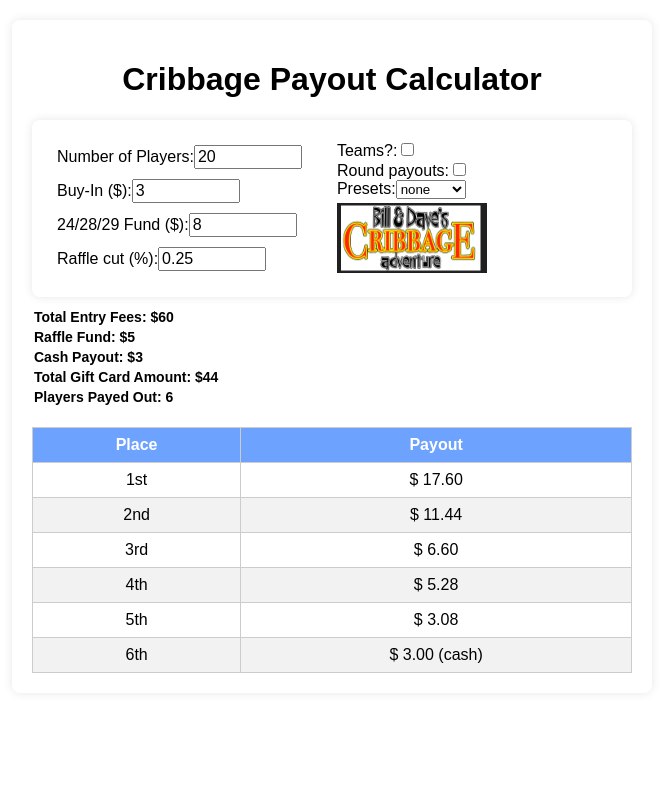
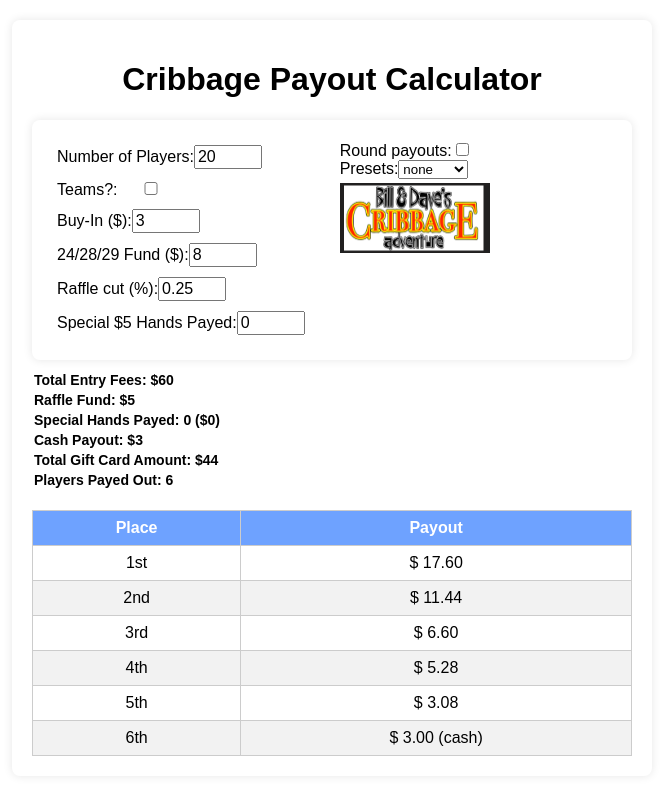
Before and after one commit to DaveBernstein/cribbage-payout-calculator, a React app: page / in a window 1280 px wide. Shown: the top 794 px of the page, without its empty margins (308-971 px from the left). Built offline with nearby package versions, Linux system fonts and the light colour scheme.

Commit message:
special hand payouts

```diff
--- a/src/App.css
+++ b/src/App.css
@@ -59,7 +59,7 @@
     padding: 5px;
   }
   input {
-    width: 100px;
+    width: 60px;
     font-size: 16px;
   }
 }
--- a/src/App.js
+++ b/src/App.js
@@ -5,16 +5,17 @@ import PayoutGrid from "./PayoutGrid";
 function App() {
   const [numberOfPlayers, setNumberOfPlayers] = useState(20);
   const [buyIn, setBuyIn] = useState(3);
-  // const [cashPayout, setCashPayout] = useState(3);
   const [fund28, setFund28] = useState(8);
   const [rafflePct, setRafflePct] = useState(0.25);
   const [presetDay, setPresetDay] = useState("none");
   const [roundPayouts, setRoundPayouts] = useState(false);
   const [teamsMode, setTeamsMode] = useState(false);
+  const [specialHandCount, setSpecialHandCount] = useState(0);
 
   const MAX_PAYS = 12;
   const MIN_PAYS = 3;
   const TEAM_SIZE = 2;
+  const SPECIAL_HAND_PAY = 5;
 
   const handleChangeNumberOfPlayers = (event) => {
     setNumberOfPlayers(Number(event.target.valueAsNumber));
@@ -22,7 +23,6 @@ function App() {
 
   const handleChangeBuyIn = (event) => {
     setBuyIn(Number(event.target.valueAsNumber));
-    // setCashPayout(Number(event.target.valueAsNumber));
   };
 
   const handleChangeFund28 = (event) => {
@@ -40,6 +40,11 @@ function App() {
   const handleChangeTeamsMode = (event) => {
     setTeamsMode(event.target.checked);
   };
+
+  const handleChangeSpecialHandCount = (event) => {
+    setSpecialHandCount(Number(event.target.valueAsNumber));
+  };
+
   const handleChangePresetDay = (event) => {
     setPresetDay(event.target.value);
     if (event.target.value === "friday") {
@@ -51,13 +56,6 @@ function App() {
       setRafflePct(0.2);
     }
   };
-
-  // const getNumberOfPayedPlayers = useCallback(() => {
-  //   return Math.max(
-  //     Math.min(Math.floor(numberOfPlayers / 4) + 1, MAX_PAYS),
-  //     MIN_PAYS
-  //   );
-  // }, [numberOfPlayers]);
 
   const getNumberOfPayedSides = useCallback(() => {
     let payedPlayers = Math.max(
@@ -74,7 +72,9 @@ function App() {
   const totalEntryFees = numberOfPlayers * buyIn;
   const raffleFund = Math.round(numberOfPlayers * rafflePct);
   const cashPayout = teamsMode ? buyIn * TEAM_SIZE : buyIn;
-  const totalGiftCardAmount = totalEntryFees - cashPayout - raffleFund - fund28;
+  const specialHandPayout = specialHandCount * SPECIAL_HAND_PAY;
+  const totalGiftCardAmount =
+    totalEntryFees - cashPayout - raffleFund - fund28 - specialHandPayout;
 
   return (
     <div className="App">
@@ -92,6 +92,14 @@ function App() {
                 max={51}
                 min={6}
               />
+            </label>
+            <label>
+              Teams?:
+              <input
+                type="checkbox"
+                value={teamsMode}
+                onChange={handleChangeTeamsMode}
+              ></input>
             </label>
             <label>
               Buy-In ($):
@@ -121,16 +129,18 @@ function App() {
                 step=".01"
               />
             </label>
+            <label>
+              Special $5 Hands Payed:
+              <input
+                type="number"
+                inputMode="decimal"
+                value={specialHandCount}
+                onChange={handleChangeSpecialHandCount}
+                step="1"
+              />
+            </label>
           </div>
           <div className="presets">
-            <label>
-              Teams?:
-              <input
-                type="checkbox"
-                value={teamsMode}
-                onChange={handleChangeTeamsMode}
-              ></input>
-            </label>
             <label>
               Round payouts:
               <input
@@ -161,6 +171,10 @@ function App() {
         <div className="totalAmounts">
           <div>Total Entry Fees: ${totalEntryFees}</div>
           <div>Raffle Fund: ${raffleFund}</div>
+          <div>
+            Special Hands Payed: {specialHandCount} ($
+            {specialHandPayout})
+          </div>
           <div>Cash Payout: ${cashPayout}</div>
           <div>Total Gift Card Amount: ${totalGiftCardAmount}</div>
           <div>
```
